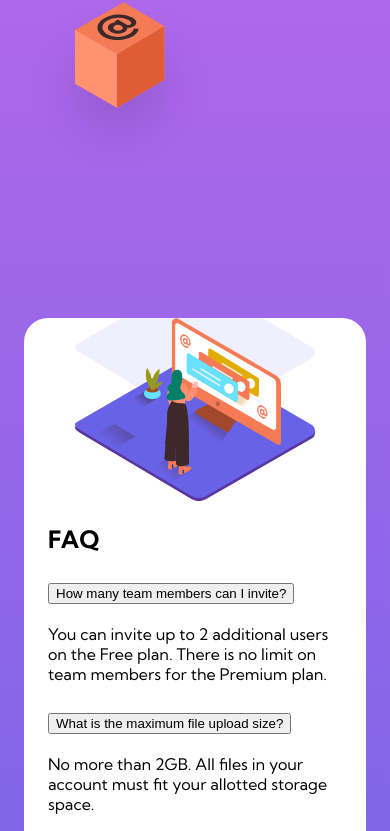
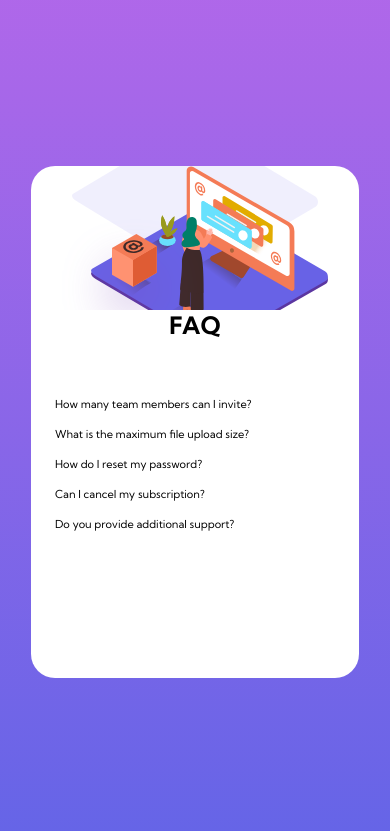
Before and after one commit to ellieroy/faq-accordion-card, a plain HTML site: page index.html in a window 390 px wide. Shown: the top 831 px of the page. Drawn offline with Linux system fonts and the light colour scheme.

Commit message:
Replaced flex with grid layout, used illustration-woman-online-mobile.svg as a background instrad

```diff
--- a/index.html
+++ b/index.html
@@ -10,10 +10,10 @@
   <title>Frontend Mentor | FAQ Accordion Card</title>
 </head>
 <body>
-  <img src="images/illustration-box-desktop.svg" alt="" class="card-box">
+  <!-- <img src="images/illustration-box-desktop.svg" alt="" class="card-box"> -->
   <section class="card">
     <div class="card-image">
-      <img src="images/illustration-woman-online-desktop.svg" alt="woman online desktop">
+      <img src="images/illustration-box-desktop.svg" alt="box desktop">
     </div>
     <div class="card-text">
       <h1>FAQ</h1>
--- a/style.css
+++ b/style.css
@@ -18,6 +18,8 @@ html {
 }
 
 body {
+    display: flex;
+    align-items: center;
     min-height: 100vh;
     margin: 0;
     padding: 0 1.5rem;
@@ -26,22 +28,93 @@ body {
 }
 
 .card {
+    display: grid;
+    grid-template-columns: 1fr 1fr;
     background: #fff;
-    background-image: url(images/bg-pattern-mobile.svg);
+    background-image: url(images/bg-pattern-desktop.svg);
     background-repeat: no-repeat;
-    background-position: center 0%;
-    background-size: 15rem;
+    background-position: 1260% 65%;
     border-radius: 1.5rem;
-    max-width: 57.5rem;
+    width: 57.5rem;
+    max-width: 57.5em;
+    height: 32rem;
     margin: 8.125rem auto;
-    display: flex;
-    flex-direction: column;
-    align-items: center;
-    justify-content: center;
+}
+
+.card-image {
+    position: relative;
+    background: url(images/illustration-woman-online-desktop.svg);
+    background-repeat: no-repeat;
+    background-position: -5.25em center;
 }
 
 .card-image img {
-    /* transform: translateY(-60%); */
+    position: absolute;
+    top: 40%;
+    left: -20%;
+}
+
+.card-text {
+    margin-top: 4.5em;
+}
+
+.card-text h1 {
+    margin: 0;
+    margin-bottom: 2.75rem;
+}
+
+.card-text h2 {
+    margin: 0;
+}
+
+.accordian-item button {
+    font: 400 11px 'Kumbh Sans';
+    padding: 0;
+    background: none;
+    border: none;
+}
+
+.accordian-content {
+    display: none;
+}
+
+@media (max-width: 62.5em) {
+    .card {
+        grid-template-columns: 1fr;
+        gap: 0;
+        max-width: 20.5rem;
+        margin: auto;
+        padding: 0;
+        background-image: url(images/bg-pattern-mobile.svg);
+        background-repeat: no-repeat;
+        background-position: top center;
+        background-size: 75%;
+    }
+
+    .card-image {
+        background-image: url(images/illustration-woman-online-mobile.svg);
+        background-repeat: no-repeat;
+        background-position: top center;
+        /* padding-top: 12.5rem;
+        margin-top: -12.5rem */
+    }
+
+    .card-image img {
+        display:none
+    }
+
+    .card-text {
+        margin: 0 1.5rem;
+    }
+
+    .card-text h1 {
+        text-align: center;
+    }
+}
+
+
+/* .card-image img {
+    transform: translateY(-60%);
     width: 100%;
     height: auto;
     max-width: 15rem;
@@ -50,10 +123,6 @@ body {
 .card-text {
     margin: 0 1.5rem;
 }
-
-/* .accordian-content {
-    display: none;
-} */
 
 @media (min-width: 62.5em) {
     .card {
@@ -83,12 +152,9 @@ body {
         overflow: hidden;
     }
 
-    .card-image img {
-        transform: translateX(-5.25em);
-        max-width: 29.5rem;
-    }
+
 
     .card-text {
         padding-top: 2.5rem;
     }
-}
+} */
```
